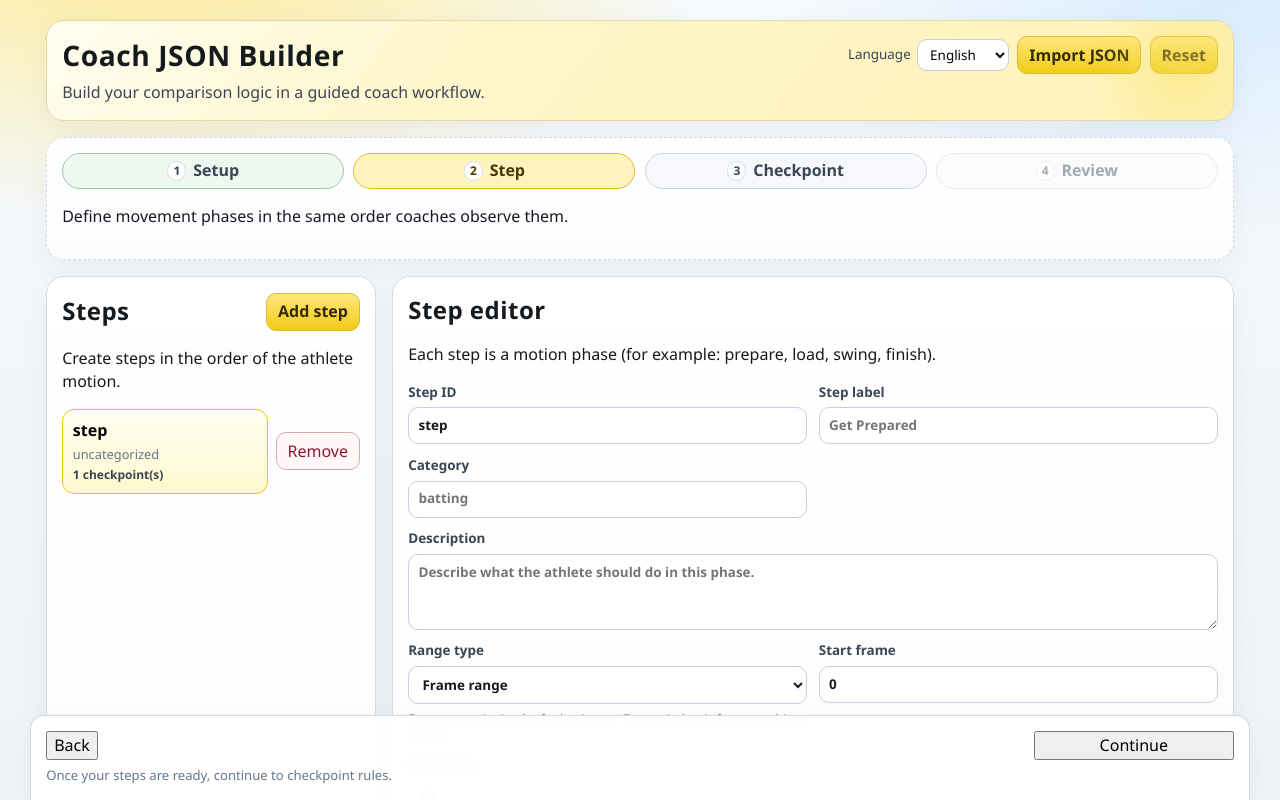
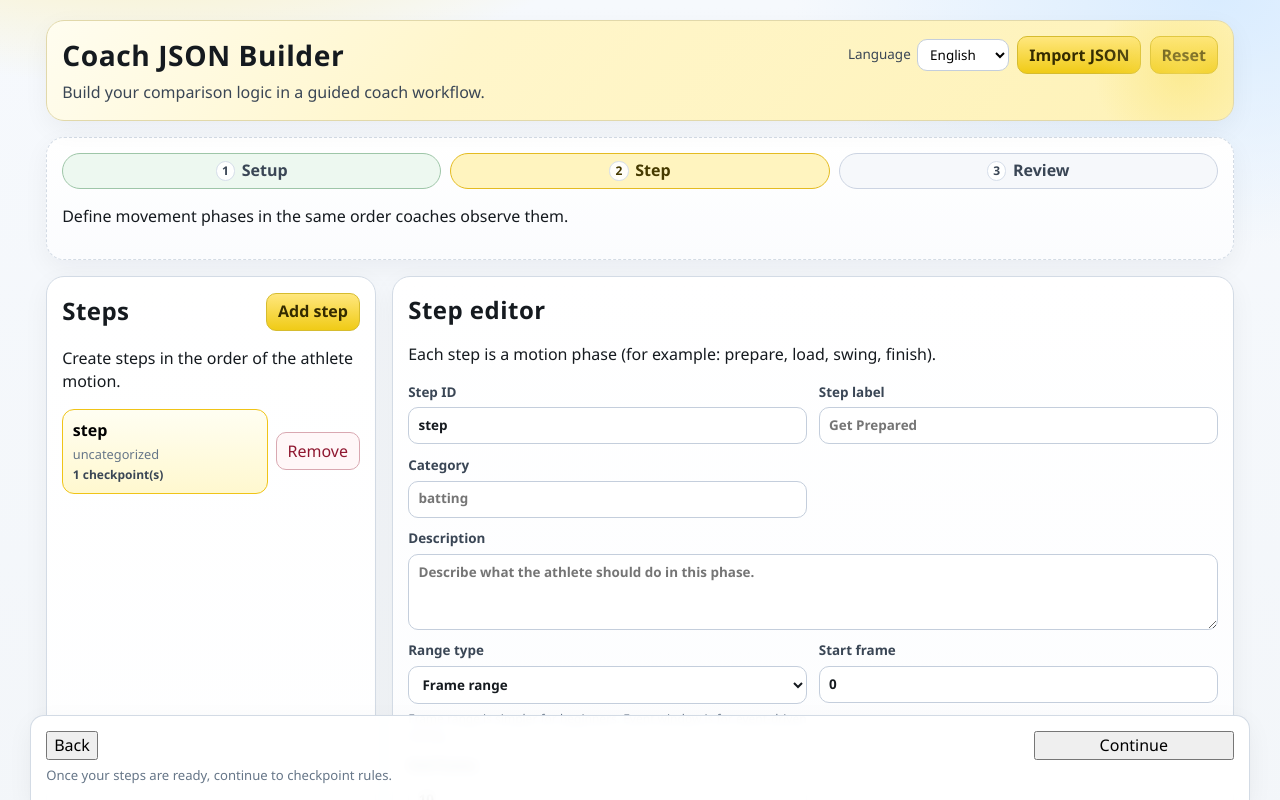
Before and after one commit to gakiw0/SOP-Generalization, a React (Vite) app in the folder ui/: page / in a window 1280 px wide. Both pictures are taken after a click on the button "Continue". Shown: the top 800 px of the page. Built offline with nearby package versions, Linux system fonts and the light colour scheme.

Commit message:
update: merge checkpoint editing into step stage workflow

```diff
--- a/ui/src/features/coach-builder/CoachBuilderPage.tsx
+++ b/ui/src/features/coach-builder/CoachBuilderPage.tsx
@@ -26,9 +26,9 @@ type StatusMessage = {
   params?: Record<string, string | number>
 }
 
-type WorkflowStage = 'setup' | 'steps' | 'checkpoints' | 'review'
+type WorkflowStage = 'setup' | 'steps' | 'review'
 
-const WORKFLOW_STAGES: WorkflowStage[] = ['setup', 'steps', 'checkpoints', 'review']
+const WORKFLOW_STAGES: WorkflowStage[] = ['setup', 'steps', 'review']
 
 export function CoachBuilderPage() {
   const { t, i18n } = useTranslation()
@@ -73,8 +73,6 @@ export function CoachBuilderPage() {
           state.draft.metadata.sportVersion.trim().length > 0
         )
       case 'steps':
-        return selectedStep != null
-      case 'checkpoints':
         return selectedStep != null && selectedStep.checkpoints.length > 0
       case 'review':
         return false
@@ -187,7 +185,7 @@ export function CoachBuilderPage() {
       if (target) {
         dispatch({ type: 'step/select', stepId: target.stepId })
         dispatch({ type: 'checkpoint/select', checkpointId: target.checkpointId })
-        moveStage('checkpoints')
+        moveStage('steps')
       }
     }
   }
@@ -320,6 +318,7 @@ export function CoachBuilderPage() {
             onRemove={(stepId) => dispatch({ type: 'step/remove', stepId })}
           />
 
+          <div className="cb-step-workspace">
             <StepEditor
               step={selectedStep}
               onRename={(nextId) => {
@@ -331,11 +330,7 @@ export function CoachBuilderPage() {
                 dispatch({ type: 'step/update', stepId: selectedStep.id, patch })
               }}
             />
-        </div>
-      )}
 
-      {workflowStage === 'checkpoints' && (
-        <>
             <section className="cb-panel cb-summary-strip">
               <div className="cb-summary-item">
                 <span>{t('workflow.summary.steps')}</span>
@@ -416,7 +411,8 @@ export function CoachBuilderPage() {
                 })
               }}
             />
-        </>
+          </div>
+        </div>
       )}
 
       {workflowStage === 'review' && (
--- a/ui/src/features/coach-builder/styles.css
+++ b/ui/src/features/coach-builder/styles.css
@@ -114,6 +114,12 @@
   grid-template-columns: minmax(260px, 330px) minmax(0, 1fr);
 }
 
+.cb-step-workspace {
+  display: flex;
+  flex-direction: column;
+  gap: 1rem;
+}
+
 .cb-stage-strip {
   border-style: dashed;
 }
@@ -121,7 +127,7 @@
 .cb-stage-track {
   display: grid;
   gap: 0.58rem;
-  grid-template-columns: repeat(4, minmax(0, 1fr));
+  grid-template-columns: repeat(3, minmax(0, 1fr));
 }
 
 .cb-stage-pill {
@@ -552,7 +558,7 @@
   }
 
   .cb-stage-track {
-    grid-template-columns: repeat(2, minmax(0, 1fr));
+    grid-template-columns: repeat(3, minmax(0, 1fr));
   }
 
   .cb-summary-strip {
```
Lines whose indentation alone changed are shown as unchanged.
